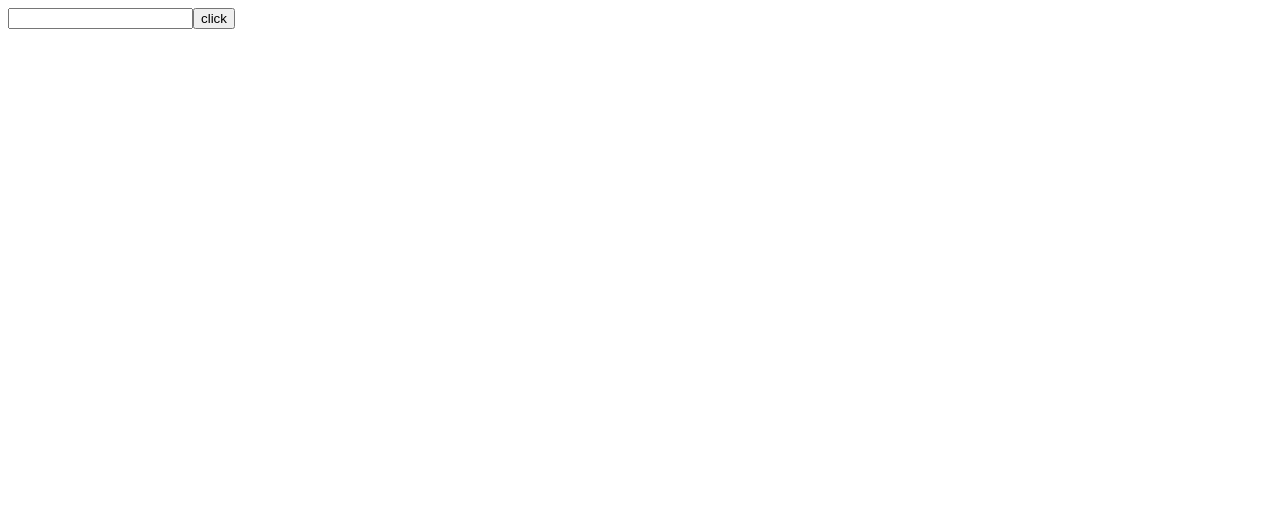
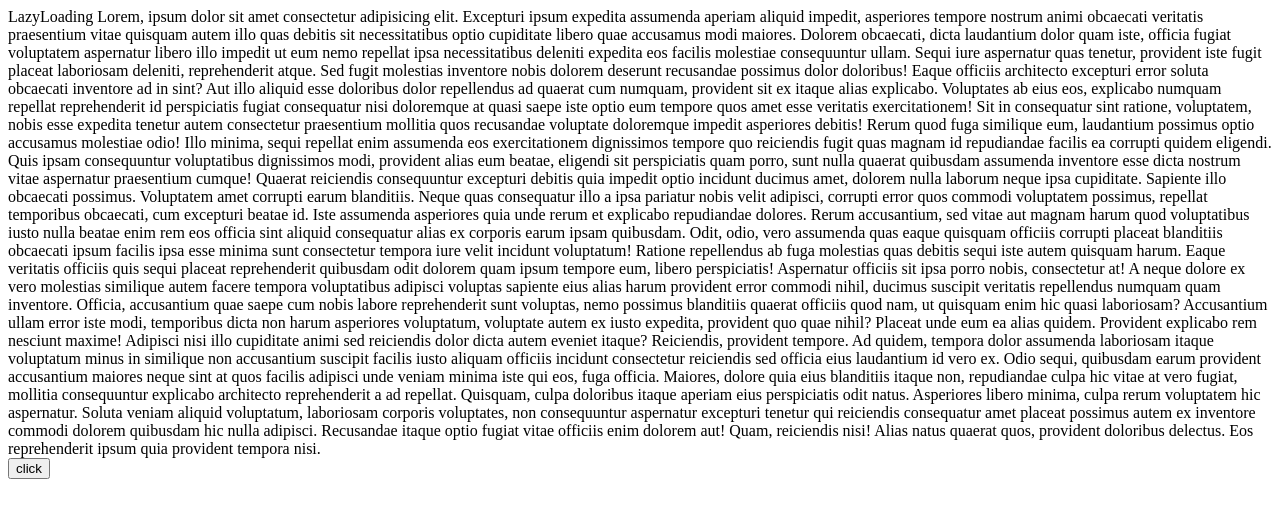
Before and after one commit to Afroz-215/Learn-React, a React (Vite) app in the folder my-react-app-2/: page / in a window 1280 px wide. Both pictures are taken after a click on the button "click". Shown: the top 518 px of the page. Built offline with nearby package versions, Linux system fonts and the light colour scheme.

Commit message:
Lazy Loading

```diff
--- a/my-react-app-2/src/App.jsx
+++ b/my-react-app-2/src/App.jsx
@@ -38,15 +38,38 @@
 
 // export default App
 
-import React from 'react'
-import Memo from './Memo'
-import Ref from './Ref'
+// import React from 'react'
+// import Memo from './Memo'
+// import Ref from './Ref'
+
+// const App = () => {
+//   return (
+//     <div>
+//       {/* <Memo/> */}
+//       <Ref/>
+//     </div>
+//   )
+// }
+
+// export default App
+
+
+import React, { lazy, Suspense, useState } from 'react'
+// import LazyLoading from './LazyLoading'
+ const LazyC =lazy(()=>import('./LazyLoading'))
 
 const App = () => {
+  let [show,SetShow] =useState(false)
+
   return (
     <div>
-      {/* <Memo/> */}
-      <Ref/>
+      {/* {show?<LazyLoading/>:null} */}
+      {
+         show &&(<Suspense fallback='Loading...'><LazyC/></Suspense>)
+      }
+
+      <button onClick={()=>SetShow(true)}>click</button>
+
     </div>
   )
 }
--- /dev/null
+++ b/my-react-app-2/src/LazyLoading.jsx
@@ -0,0 +1,99 @@
+import React from 'react'
+
+const LazyLoading = () => {
+    return (
+        <div>
+            LazyLoading    Lorem, ipsum dolor sit amet
+            consectetur adipisicing elit. Excepturi ipsum
+            expedita assumenda aperiam aliquid impedit,
+            asperiores tempore nostrum animi obcaecati
+            veritatis praesentium vitae quisquam autem
+            illo quas debitis sit necessitatibus optio
+            cupiditate libero quae accusamus modi maiores.
+            Dolorem obcaecati, dicta laudantium dolor quam
+            iste, officia fugiat voluptatem aspernatur
+            libero illo impedit ut eum nemo repellat ipsa
+            necessitatibus deleniti expedita eos facilis
+            molestiae consequuntur ullam. Sequi iure
+            aspernatur quas tenetur, provident iste fugit
+            placeat laboriosam deleniti, reprehenderit atque.
+            Sed fugit molestias inventore nobis dolorem
+            deserunt recusandae possimus dolor doloribus!
+            Eaque officiis architecto excepturi error
+            soluta obcaecati inventore ad in sint? Aut
+            illo aliquid esse doloribus dolor repellendus
+            ad quaerat cum numquam, provident sit ex itaque
+            alias explicabo. Voluptates ab eius eos, explicabo
+            numquam repellat reprehenderit id perspiciatis
+            fugiat consequatur nisi doloremque at quasi saepe
+            iste optio eum tempore quos amet esse veritatis
+            exercitationem! Sit in consequatur sint ratione,
+            voluptatem, nobis esse expedita tenetur autem
+            consectetur praesentium mollitia quos recusandae
+            voluptate doloremque impedit asperiores debitis!
+            Rerum quod fuga similique eum, laudantium possimus
+            optio accusamus molestiae odio! Illo minima, sequi
+            repellat enim assumenda eos exercitationem
+            dignissimos tempore quo reiciendis fugit quas
+            magnam id repudiandae facilis ea corrupti quidem
+            eligendi. Quis ipsam consequuntur voluptatibus
+            dignissimos modi, provident alias eum beatae,
+            eligendi sit perspiciatis quam porro, sunt nulla
+            quaerat quibusdam assumenda inventore esse dicta
+            nostrum vitae aspernatur praesentium cumque! Quaerat
+            reiciendis consequuntur excepturi debitis quia impedit
+            optio incidunt ducimus amet,
+            dolorem nulla laborum neque ipsa cupiditate. Sapiente
+            illo obcaecati possimus. Voluptatem amet corrupti earum
+            blanditiis. Neque quas consequatur illo a ipsa pariatur
+            nobis velit adipisci, corrupti error quos commodi
+            voluptatem possimus, repellat temporibus obcaecati,
+            cum excepturi beatae id. Iste assumenda asperiores
+            quia unde rerum et explicabo repudiandae dolores.
+            Rerum accusantium, sed vitae aut magnam harum quod
+            voluptatibus iusto nulla beatae enim rem eos officia
+            sint aliquid consequatur alias ex corporis earum ipsam
+            quibusdam. Odit, odio, vero assumenda quas eaque
+            quisquam officiis corrupti placeat blanditiis obcaecati
+            ipsum facilis ipsa esse minima sunt consectetur tempora
+            iure velit incidunt voluptatum! Ratione repellendus ab
+            fuga molestias quas debitis sequi iste autem quisquam
+            harum. Eaque veritatis officiis quis sequi placeat
+            reprehenderit quibusdam odit dolorem quam ipsum
+            tempore eum, libero perspiciatis! Aspernatur officiis
+            sit ipsa porro nobis, consectetur at! A neque dolore ex
+            vero molestias similique autem facere tempora
+            voluptatibus adipisci voluptas sapiente eius alias harum
+            provident error commodi nihil, ducimus suscipit veritatis
+            repellendus numquam quam inventore. Officia, accusantium
+            quae saepe cum nobis labore reprehenderit sunt voluptas,
+            nemo possimus blanditiis quaerat officiis quod nam, ut
+            quisquam enim hic quasi laboriosam? Accusantium ullam
+            error iste modi, temporibus dicta non harum asperiores
+            voluptatum, voluptate autem ex iusto expedita, provident
+            quo quae nihil? Placeat unde eum ea alias quidem. Provident
+            explicabo rem nesciunt maxime! Adipisci nisi illo cupiditate
+            animi sed reiciendis dolor dicta autem eveniet itaque?
+            Reiciendis, provident tempore. Ad quidem, tempora dolor
+            assumenda laboriosam itaque voluptatum minus in similique
+            non accusantium suscipit facilis iusto aliquam officiis
+            incidunt consectetur reiciendis sed officia eius laudantium
+            id vero ex. Odio sequi, quibusdam earum provident
+            accusantium maiores neque sint at quos facilis adipisci unde
+            veniam minima iste qui eos, fuga officia. Maiores, dolore quia
+            eius blanditiis itaque non, repudiandae culpa hic vitae at vero
+            fugiat, mollitia consequuntur explicabo architecto reprehenderit
+            a ad repellat. Quisquam, culpa doloribus itaque aperiam eius
+            perspiciatis odit natus. Asperiores libero minima, culpa rerum
+            voluptatem hic aspernatur. Soluta veniam aliquid voluptatum,
+            laboriosam corporis voluptates, non consequuntur aspernatur
+            excepturi tenetur qui reiciendis consequatur amet placeat
+            possimus autem ex inventore commodi dolorem quibusdam hic
+            nulla adipisci. Recusandae itaque optio fugiat vitae officiis
+            enim dolorem aut! Quam, reiciendis nisi! Alias natus quaerat quos,
+            provident doloribus delectus. Eos reprehenderit ipsum quia provident tempora nisi.
+        </div>
+    )
+}
+
+export default LazyLoading
```
